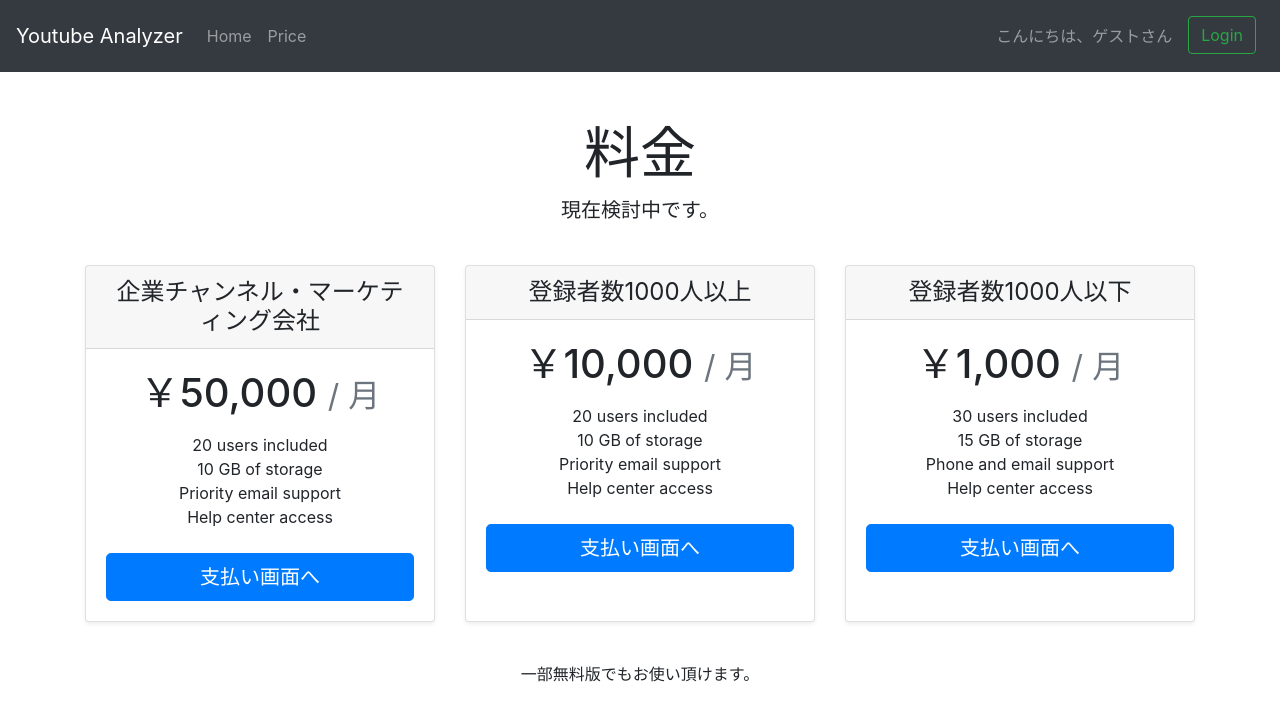
After one commit to motsuka1/youtube_analyzer, a Django app: page /price/ in a window 1280 px wide. The commit adds this page. Shown: the top 721 px of the page. Run offline with Django 3.2, Linux system fonts and the light colour scheme.

Commit message:
add frontend login

```diff
--- a/statsgetter/templates/statsgetter/main.html
+++ b/statsgetter/templates/statsgetter/main.html
@@ -44,7 +44,7 @@
           <a class="nav-link" href="{% url 'home' %}">Home</a>
         </li>
         <li class="nav-item">
-          <a class="nav-link" href="#">Price</a>
+          <a class="nav-link" href="{% url 'price' %}">Price</a>
         </li>
       </ul>
 
--- /dev/null
+++ b/statsgetter/templates/statsgetter/price.html
@@ -0,0 +1,61 @@
+{% extends "statsgetter/main.html" %}
+{% block content %}
+
+<div class="pricing-header px-3 py-3 pt-md-5 pb-md-4 mx-auto text-center">
+  <h1 class="display-4">料金</h1>
+  <p class="lead">現在検討中です。</p>
+</div>
+
+<div class="container">
+  <div class="card-deck mb-3 text-center">
+    <div class="card mb-4 shadow-sm">
+      <div class="card-header">
+        <h4 class="my-0 font-weight-normal">企業チャンネル・マーケティング会社</h4>
+      </div>
+      <div class="card-body">
+        <h1 class="card-title pricing-card-title">￥50,000 <small class="text-muted">/ 月</small></h1>
+        <ul class="list-unstyled mt-3 mb-4">
+          <li>20 users included</li>
+          <li>10 GB of storage</li>
+          <li>Priority email support</li>
+          <li>Help center access</li>
+        </ul>
+        <button type="button" class="btn btn-lg btn-block btn-primary">支払い画面へ</button>
+      </div>
+    </div>
+    <div class="card mb-4 shadow-sm">
+      <div class="card-header">
+        <h4 class="my-0 font-weight-normal">登録者数1000人以上</h4>
+      </div>
+      <div class="card-body">
+        <h1 class="card-title pricing-card-title">￥10,000 <small class="text-muted">/ 月</small></h1>
+        <ul class="list-unstyled mt-3 mb-4">
+          <li>20 users included</li>
+          <li>10 GB of storage</li>
+          <li>Priority email support</li>
+          <li>Help center access</li>
+        </ul>
+        <button type="button" class="btn btn-lg btn-block btn-primary">支払い画面へ</button>
+      </div>
+    </div>
+    <div class="card mb-4 shadow-sm">
+      <div class="card-header">
+        <h4 class="my-0 font-weight-normal">登録者数1000人以下</h4>
+      </div>
+      <div class="card-body">
+        <h1 class="card-title pricing-card-title">￥1,000 <small class="text-muted">/ 月</small></h1>
+        <ul class="list-unstyled mt-3 mb-4">
+          <li>30 users included</li>
+          <li>15 GB of storage</li>
+          <li>Phone and email support</li>
+          <li>Help center access</li>
+        </ul>
+        <button type="button" class="btn btn-lg btn-block btn-primary">支払い画面へ</button>
+      </div>
+    </div>
+  </div>
+  <div class="text-center">
+    <p>一部無料版でもお使い頂けます。</p>
+  </div>
+</div>
+{% endblock content %}
--- a/statsgetter/urls.py
+++ b/statsgetter/urls.py
@@ -9,5 +9,5 @@ urlpatterns = [
     path('signup/', views.signup, name="signup"),
     path('login/', views.login, name="login"),
     path('logout/', views.logout, name="logout"),
-
+    path('price/', views.price, name="price"),
 ]
--- a/statsgetter/views.py
+++ b/statsgetter/views.py
@@ -48,6 +48,10 @@ def login(request):
 def logout(request):
     auth_logout(request)
     return redirect('login')
+
+def price(request):
+    context = {}
+    return render(request, 'statsgetter/price.html', context)
 
 def home(request):
     channels_stats = []
```
Also changed, not shown: statsgetter/templates/statsgetter/login.html (+25 -7 lines).
